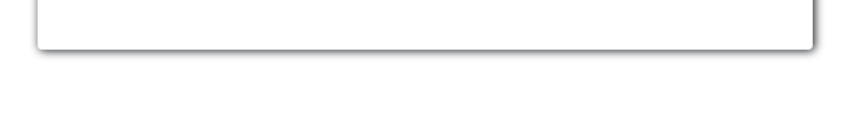
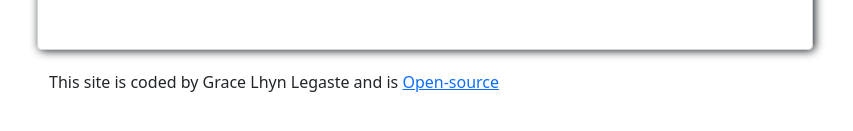
Before and after one commit to gracelhyn/react-weather-app, a React (Create React App) app: page / in a window 1280 px wide. Shown: the part 413-544 px from the top of the page, without its empty margins (215-1068 px from the left). Built offline with nearby package versions, Linux system fonts and the light colour scheme; no server answers.

Commit message:
added github link

```diff
--- a/src/App.js
+++ b/src/App.js
@@ -9,6 +9,14 @@ function App() {
           <div className="wrapper mt-5 p-5">
             <SearchWeather />
           </div>
+          <div className="container">
+            <p>
+              This site is coded by Grace Lhyn Legaste and is{" "}
+              <a href="https://github.com/gracelhyn/react-weather-app">
+                Open-source
+              </a>
+            </p>
+          </div>
         </div>
       </header>
     </div>
```
